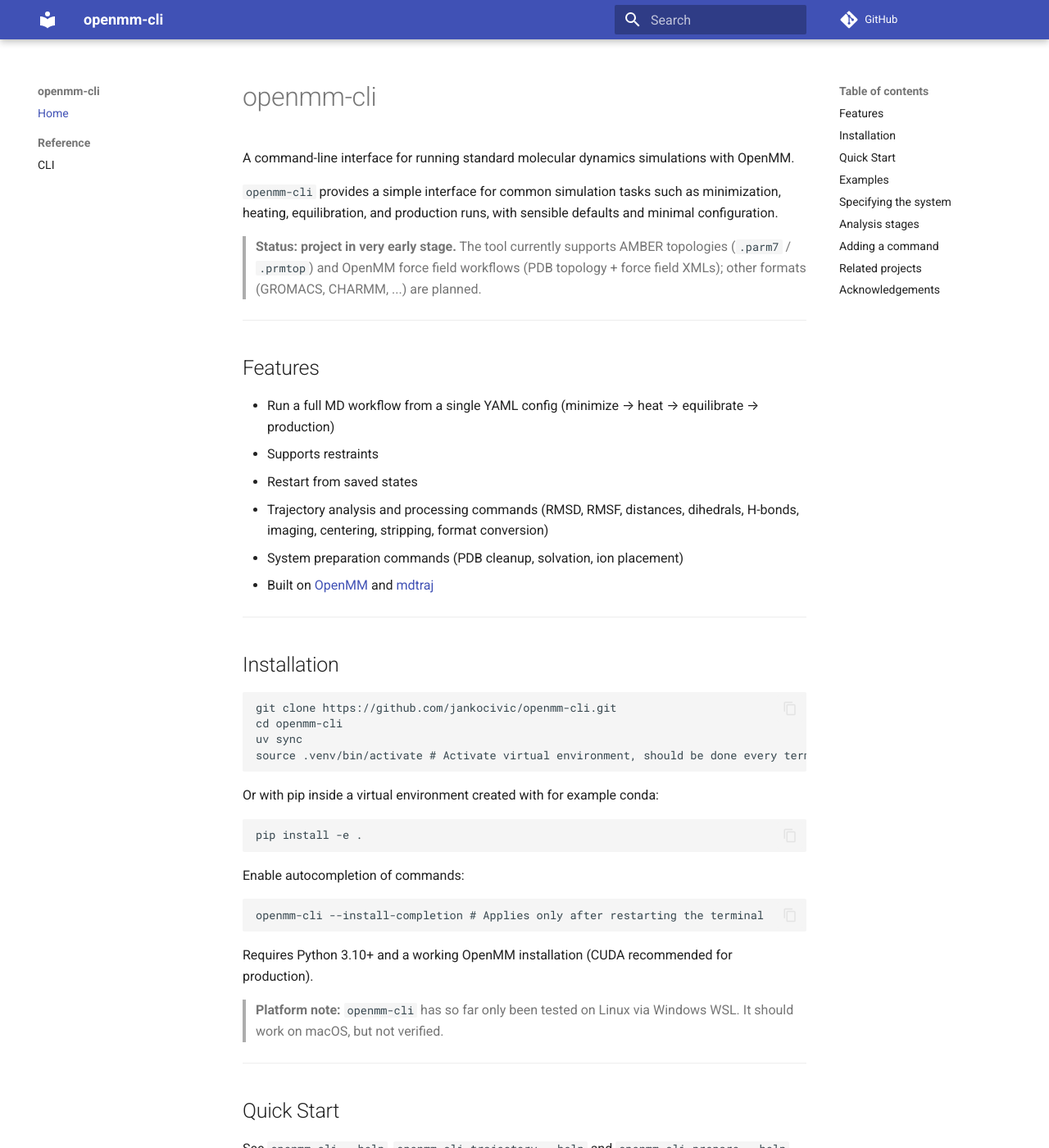
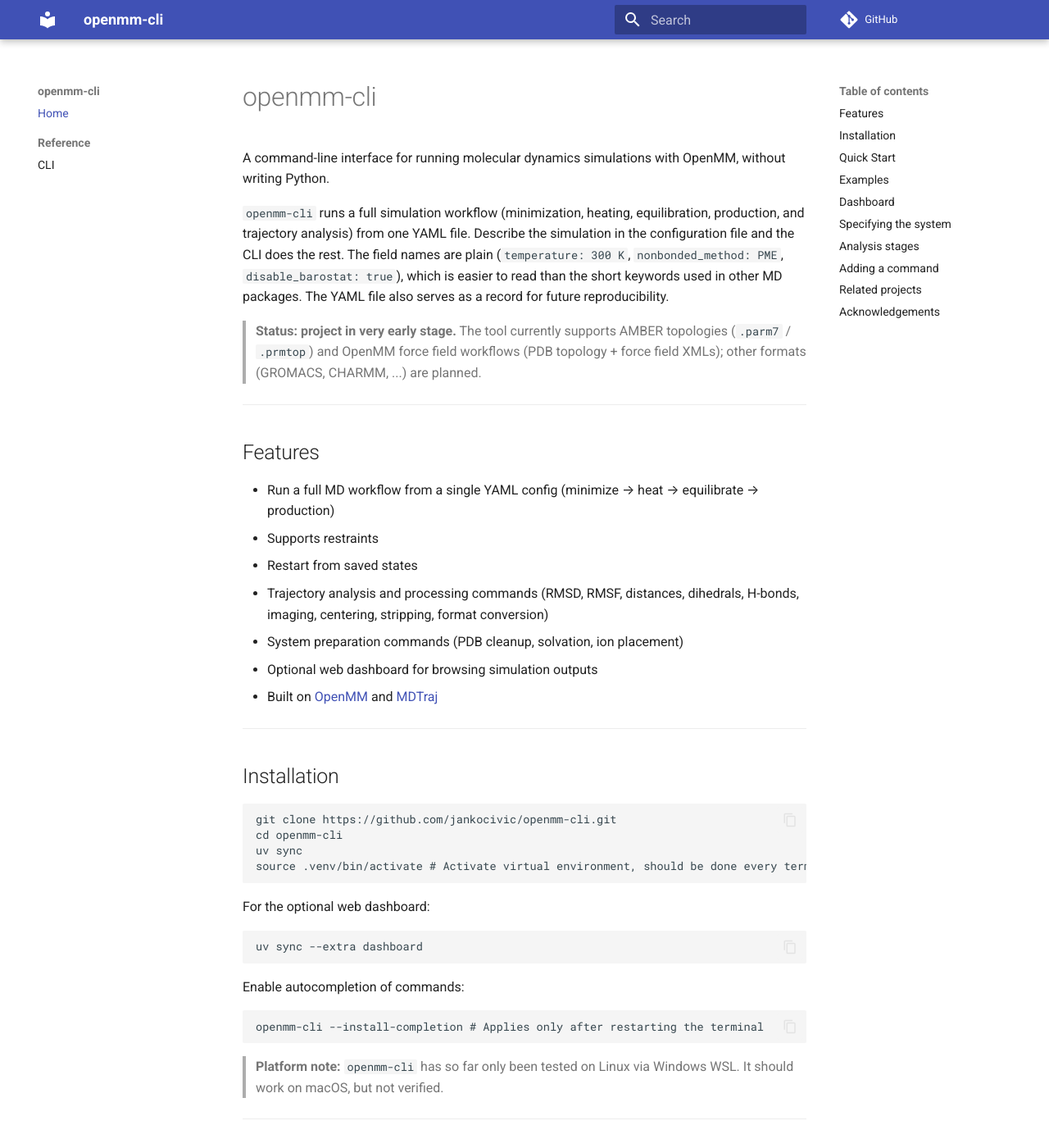
Before and after one commit to jankocivic/openmm-cli, an MkDocs documentation site: the page built from docs/index.md, in a window 1280 px wide and 1400 px high. Shown: the whole window at 82% size. Built offline with MkDocs 1.6.1 and Material for MkDocs 9.7.7, drawn with Linux system fonts in a browser that asks for light colours; comment, search, counter and statistics services are not loaded; some of the changed text lies outside the part shown.

Commit message:
Update documentation

````diff
--- a/docs/index.md
+++ b/docs/index.md
@@ -1,8 +1,8 @@
 # openmm-cli
 
-A command-line interface for running standard molecular dynamics simulations with OpenMM.
+A command-line interface for running molecular dynamics simulations with OpenMM, without writing Python.
 
-`openmm-cli` provides a simple interface for common simulation tasks such as minimization, heating, equilibration, and production runs, with sensible defaults and minimal configuration.
+`openmm-cli` runs a full simulation workflow (minimization, heating, equilibration, production, and trajectory analysis) from one YAML file. Describe the simulation in the configuration file and the CLI does the rest. The field names are plain (`temperature: 300 K`, `nonbonded_method: PME`, `disable_barostat: true`), which is easier to read than the short keywords used in other MD packages. The YAML file also serves as a record for future reproducibility.
 
 > **Status: project in very early stage.** The tool currently supports AMBER topologies (`.parm7` / `.prmtop`) and OpenMM force field workflows (PDB topology + force field XMLs); other formats (GROMACS, CHARMM, ...) are planned.
 
@@ -15,7 +15,8 @@
 - Restart from saved states
 - Trajectory analysis and processing commands (RMSD, RMSF, distances, dihedrals, H-bonds, imaging, centering, stripping, format conversion)
 - System preparation commands (PDB cleanup, solvation, ion placement)
-- Built on [OpenMM](https://openmm.org) and [mdtraj](https://mdtraj.org)
+- Optional web dashboard for browsing simulation outputs
+- Built on [OpenMM](https://openmm.org) and [MDTraj](https://mdtraj.org)
 
 ---
 
@@ -28,10 +29,10 @@
 source .venv/bin/activate # Activate virtual environment, should be done every terminal session
 ```
 
-Or with pip inside a virtual environment created with for example conda:
+For the optional web dashboard:
 
 ```bash
-pip install -e .
+uv sync --extra dashboard
 ```
 
 Enable autocompletion of commands:
@@ -39,9 +40,6 @@
 ```bash
 openmm-cli --install-completion # Applies only after restarting the terminal
 ```
-
-
-Requires Python 3.10+ and a working OpenMM installation (CUDA recommended for production).
 
 > **Platform note:** `openmm-cli` has so far only been tested on Linux via Windows WSL. It should work on macOS, but not verified.
 
@@ -116,6 +114,19 @@
 - **`examples/253L/`** — T4 lysozyme L99A starting from a raw PDB. Demonstrates the full pipeline: `prepare clean` → `prepare solvate` → `run` with a multi-stage MD protocol (minimize → heat → equilibrate → production) and analysis (RMSD, H-bonds). Uses an OpenMM force field; no external programs necessary.
 - **`examples/Amber_FP/`** — fluorescent protein starting from a pre-built AMBER topology (`parm7` + `pdb`). Same MD protocol as 253L, but skips the preparation stage since the system is already parametrised.
 Each example has a `README.md` explaining the workflow, a `config.yaml`, and a `run.sh` that runs the full pipeline.
+
+---
+
+## Dashboard
+
+`openmm-cli` includes an optional Streamlit dashboard for browsing simulation outputs. After installing the extra, launch it pointing at any directory containing CSV files:
+
+```bash
+openmm-cli dashboard                  # current directory
+openmm-cli dashboard examples/253L/output
+```
+
+The dashboard reads every CSV in the directory and plots its numeric columns over time (energies, temperature, density, RMSD, etc.). Non-time-series files like H-bond inventories or RMSF results render as sortable tables.
 
 ---
 
````
